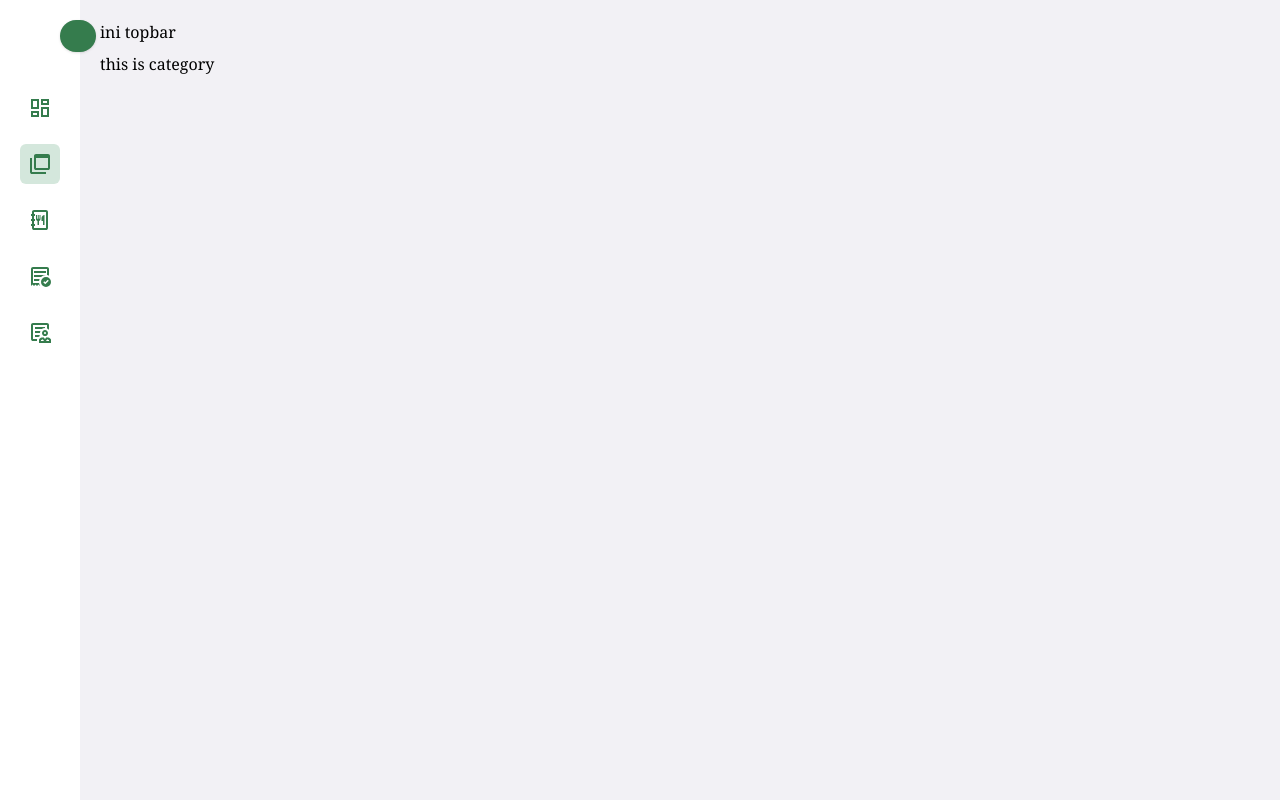
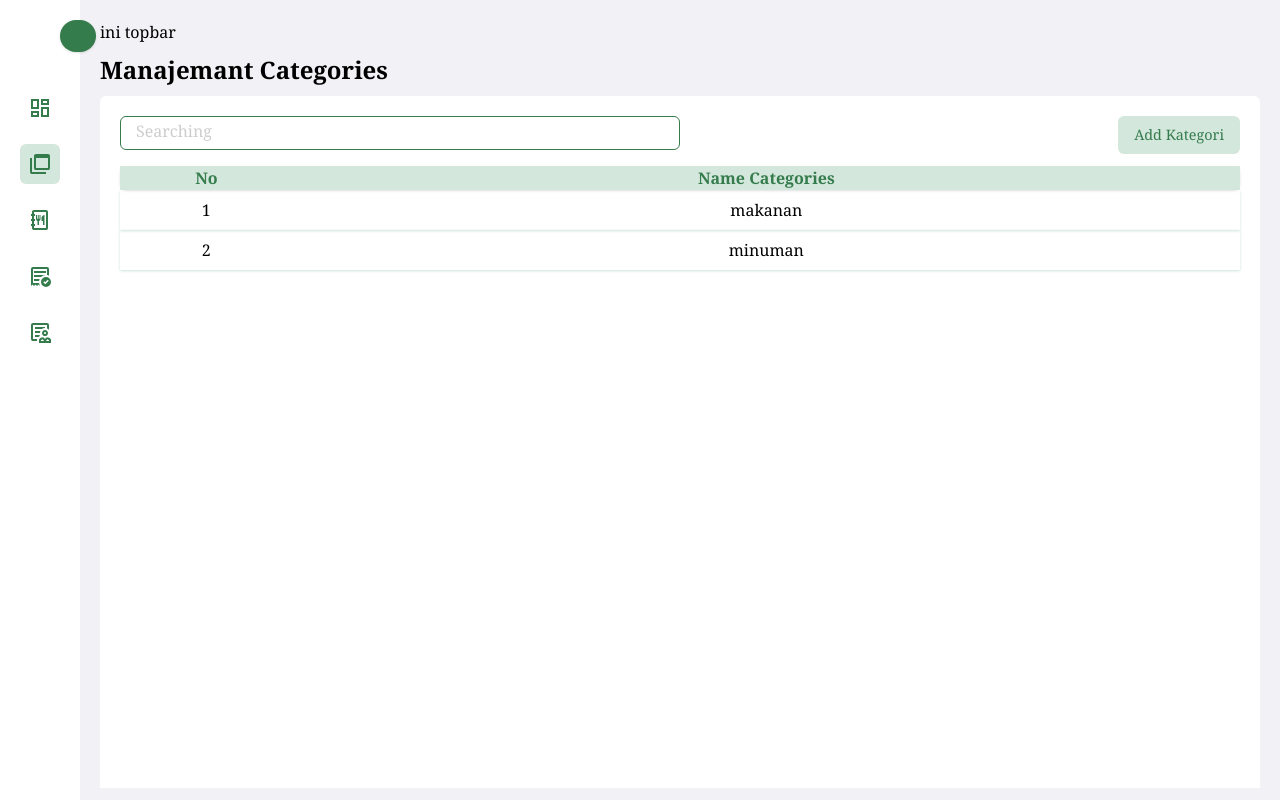
Before and after one commit to bileam/POS_Caffe, a React (Vite) app: page /categori in a window 1280 px wide. Built offline with nearby package versions, Linux system fonts and the light colour scheme.

Commit message:
Categories

```diff
--- a/src/Context/AuthContext.jsx
+++ b/src/Context/AuthContext.jsx
@@ -5,17 +5,17 @@ export const LoginContext = createContext();
 export const LoginProvider = ({ children }) => {
   const [token, setToken] = useState(null);
 
-  const logintoken = (kodeToken) => {
-    localStorage.setItem("token", token);
-    setToken(kodeToken);
-  };
-
   useEffect(() => {
-    const storeted = localStorage.getItem("token");
-    if (storeted) {
-      setToken(storeted);
+    const exist = localStorage.getItem("token");
+    if (exist) {
+      return setToken(exist);
     }
   }, []);
+
+  const login = (token) => {
+    localStorage.setItem("token", token);
+    setToken(token);
+  };
 
   const logout = () => {
     localStorage.removeItem("token");
@@ -23,7 +23,7 @@ export const LoginProvider = ({ children }) => {
   };
 
   return (
-    <LoginContext.Provider value={(token, logintoken, logout)}>
+    <LoginContext.Provider value={{ token, login, logout }}>
       {children}
     </LoginContext.Provider>
   );
--- a/src/Context/Categori.jsx
+++ b/src/Context/Categori.jsx
@@ -0,0 +1,41 @@
+import { createContext, useState } from "react";
+import { CategoryDammy } from "../datasDummy/Category";
+
+export const CategoryContext = createContext();
+
+export const CategoryProvider = ({ children }) => {
+  const [categori, setCategori] = useState(CategoryDammy);
+
+  const CategoryAdd = (datas) => {
+    if (!datas.name) {
+      return {
+        status: 404,
+        message: "isi data terlebih dahulu",
+      };
+    }
+    const namedatas = categori.find((item) => item.name === datas.name);
+    if (namedatas) {
+      return {
+        status: 402,
+        message: "data sudah ada",
+      };
+    }
+    setCategori((prev) => [...prev, { ...datas, id: Date.now() }]);
+    return {
+      status: 200,
+      message: "successAdd Datas",
+      data: datas,
+    };
+  };
+
+  const DeleteCategoryById = (id) => {};
+  const UpdateCategoryById = (id, datas) => {};
+
+  return (
+    <CategoryContext.Provider
+      value={{ CategoryAdd, categori, DeleteCategoryById, UpdateCategoryById }}
+    >
+      {children}
+    </CategoryContext.Provider>
+  );
+};
--- a/src/Services/LoginService.js
+++ b/src/Services/LoginService.js
@@ -1,14 +1,14 @@
 import axios from "axios";
 
-// export const Login = async (datas) => {
-//   const response = await axios.post("", datas, {
-//     headers: {
-//       "Content-Type": "application/json",
-//       Accept: "application/json",
-//     },
-//   });
-//   return response.data;
-// };
+export const Login = async (form) => {
+  const response = await axios.post("link", form, {
+    headers: {
+      "Content-Type": "application/json",
+      Accept: "application/json",
+    },
+  });
+  return response.data;
+};
 
 export const LoginService = (form) => {
   if (form.username === "bileam" && form.password === "admin123") {
--- a/src/components/MenuCart2.jsx
+++ b/src/components/MenuCart2.jsx
@@ -6,10 +6,11 @@ import { useContext, useState } from "react";
 import ModalUpdate from "./ModalUpdate";
 import Input from "./Input";
 import Button from "./Button";
+import { CategoryContext } from "../Context/Categori";
 
 const MenuCard2 = ({ datas }) => {
   const { deleteByOne, UpdateProduct } = useContext(ProductContext);
-
+  const { categori } = useContext(CategoryContext);
   const [isOpen, setOpen] = useState(false);
   const [selectedId, setSelectedId] = useState(null);
   const [form, setForm] = useState({
@@ -154,9 +155,11 @@ const MenuCard2 = ({ datas }) => {
           <option value="" className="">
             Kategori
           </option>
-          <option value="Makanan">Makanan</option>
-          <option value="Minuman">Minuman</option>
-          <option value="Burger">Burger</option>
+          {categori.map((item, index) => (
+            <option key={index} value={item.name}>
+              {item.name}
+            </option>
+          ))}
         </select>
         <Input
           name="price"
@@ -167,7 +170,6 @@ const MenuCard2 = ({ datas }) => {
         >
           Harga
         </Input>
-
         <Input
           name="stock"
           value={form.stock}
--- /dev/null
+++ b/src/datasDummy/Category.js
@@ -0,0 +1,4 @@
+export const CategoryDammy = [
+  { id: 1, name: "makanan" },
+  { id: 2, name: "minuman" },
+];
--- a/src/main.jsx
+++ b/src/main.jsx
@@ -6,13 +6,16 @@ import { CartProvider } from "./Context/CartContex.jsx";
 import { ProductProvider } from "./Context/ProductContext.jsx";
 import { LoginProvider } from "./Context/AuthContext.jsx";
 import { TransaksiProvider } from "./Context/Transaksi.jsx";
+import { CategoryProvider } from "./Context/Categori.jsx";
 createRoot(document.getElementById("root")).render(
   <StrictMode>
     <LoginProvider>
       <ProductProvider>
         <CartProvider>
           <TransaksiProvider>
-            <App />
+            <CategoryProvider>
+              <App />
+            </CategoryProvider>
           </TransaksiProvider>
         </CartProvider>
       </ProductProvider>
--- a/src/pages/Category.jsx
+++ b/src/pages/Category.jsx
@@ -1,7 +1,52 @@
+import { useContext, useState } from "react";
+import { CategoryContext } from "../Context/Categori";
+import Button from "../components/Button";
+import Title from "../components/Title";
+import Input from "../components/Input";
 const Category = () => {
+  const [form, setForm] = useState({
+    name: "makanan berat",
+  });
+  const { CategoryAdd, categori, DeleteCategoryById, UpdateCategoryById } =
+    useContext(CategoryContext);
+  console.log(categori);
+  const handleSubmit = (e) => {
+    e.preventDefault();
+    try {
+      const res = CategoryAdd(form);
+      console.log(res);
+    } catch (error) {
+      console.log(error.message);
+    }
+  };
   return (
-    <div>
-      <h1>this is category</h1>
+    <div className="flex flex-col h-screen overflow-y-scroll gap-2  no-scrollbar">
+      <Title>Manajemant Categories</Title>
+
+      <div className="bg-white flex flex-col gap-3 rounded-md flex-1 overflow-y-auto no-scrollbar  p-5">
+        <div className="flex justify-between gap-25">
+          <div className="w-[50%]">
+            <Input>Searching</Input>
+          </div>
+          <Button type="button">Add Kategori</Button>
+        </div>
+        <table className=" w-full">
+          <thead>
+            <tr className="text-center shadow bg-[#d4e7dc] rounded-md p-2 text-[#357c4d]">
+              <th>No</th>
+              <th>Name Categories</th>
+            </tr>
+          </thead>
+          <tbody className="text-center w-full">
+            {categori.map((item, index) => (
+              <tr key={index} className="shadow-[#d4e7dc] shadow  w-full">
+                <td className="p-2">{index + 1}</td>
+                <td className="p-2">{item.name}</td>
+              </tr>
+            ))}
+          </tbody>
+        </table>
+      </div>
     </div>
   );
 };
--- a/src/pages/Product.jsx
+++ b/src/pages/Product.jsx
@@ -6,10 +6,10 @@ import { ProductContext } from "../Context/ProductContext";
 import Loading from "../components/Loading";
 import Title from "../components/Title";
 import ModalAdd from "../components/ModalAdd";
-
+import { CategoryContext } from "../Context/Categori";
 const Product = () => {
   const { listProduct, addProduct } = useContext(ProductContext);
-
+  const { categori } = useContext(CategoryContext);
   const [loading, setLoading] = useState(true);
   const [isOpen, setIsOpen] = useState(false);
   const [message, setMessage] = useState("");
@@ -105,9 +105,14 @@ const Product = () => {
             className="outline-none border rounded-md px-2"
           >
             <option value="">Semua Produk</option>
-            <option value="makanan">Makanan</option>
+            {categori.map((item, index) => (
+              <option key={index} value={item.name}>
+                {item.name}
+              </option>
+            ))}
+            {/*
             <option value="minuman">Minuman</option>
-            <option value="burger">Burger</option>
+            <option value="burger">Burger</option> */}
           </select>
 
           {/* SEARCH */}
@@ -163,9 +168,14 @@ const Product = () => {
           <option value="" disabled>
             Kategori
           </option>
-          <option value="makanan">Makanan</option>
-          <option value="minuman">Minuman</option>
-          <option value="burger">Burger</option>
+          {categori.map((item, index) => (
+            <option key={index} value={item.name}>
+              {item.name}
+            </option>
+          ))}
+
+          {/* <option value="minuman">Minuman</option>
+          <option value="burger">Burger</option> */}
         </select>
 
         <Input
```
